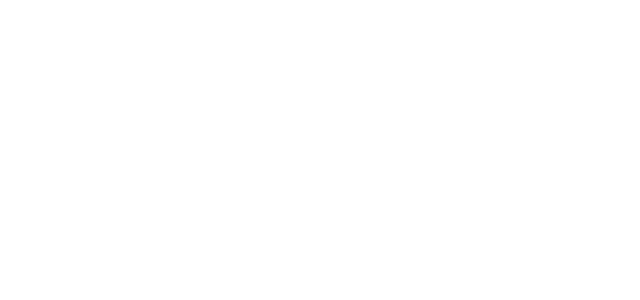
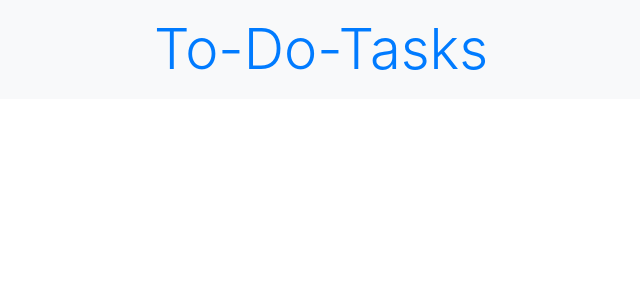
Before and after one commit to darshanhulswar/TodoList-React-and-Bootstrap--App, a React (Create React App) app: page / in a window 1280 px wide. Shown: the top 300 px of the page, without its empty margins (319-959 px from the left). Built offline with nearby package versions, Linux system fonts and the light colour scheme.

Commit message:
Header Component Integration

```diff
--- a/src/App.js
+++ b/src/App.js
@@ -1,10 +1,11 @@
 import React, { Component } from 'react'
+import Header from './Components/Header/Header'
 
 export class App extends Component {
   render() {
     return (
       <div>
-
+        <Header />
       </div>
     )
   }
```
